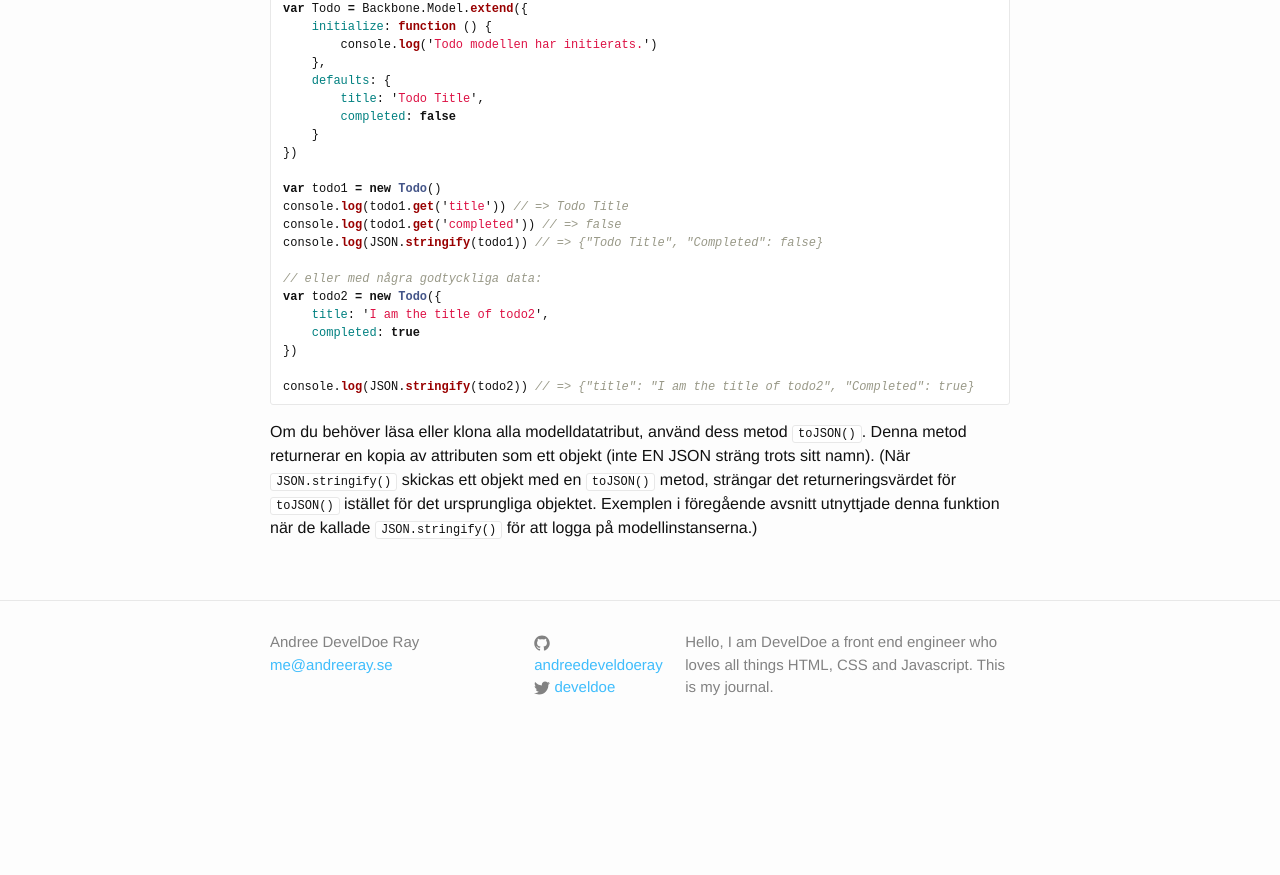
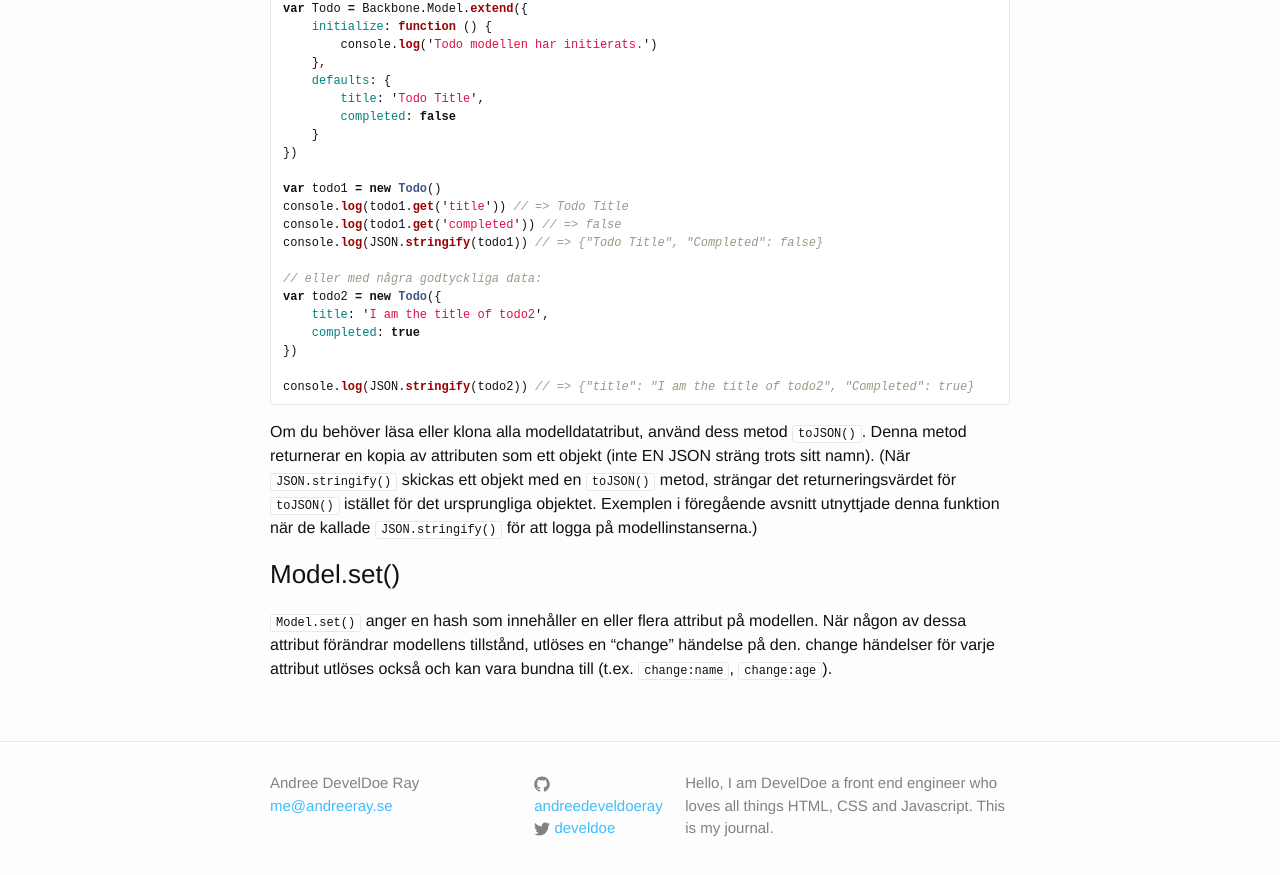
Before and after one commit to develdoe/develdoe.github.io, a Jekyll site: the page built from _posts/2017-10-30-backbonejs-basics.md, in a window 1280 px wide and 900 px high, scrolled down 2945 px. Shown: the top 875 px of the window. Built offline with Jekyll 4.4.1, drawn with Linux system fonts in a browser that asks for light colours; before the commit the page ends 3704 px from its top, so only the background shows below that.

Commit message:
Update 2017-10-30-backbonejs-basics.md

````diff
--- a/_posts/2017-10-30-backbonejs-basics.md
+++ b/_posts/2017-10-30-backbonejs-basics.md
@@ -137,3 +137,8 @@ console.log(JSON.stringify(todo2)) // => {"title": "I am the title of todo2", "C
 ```
 
 Om du behöver läsa eller klona alla modelldatatribut, använd dess metod `toJSON()`. Denna metod returnerar en kopia av attributen som ett objekt (inte EN JSON sträng trots sitt namn). (När `JSON.stringify()` skickas ett objekt med en `toJSON()` metod, strängar det returneringsvärdet för `toJSON()` istället för det ursprungliga objektet. Exemplen i föregående avsnitt utnyttjade denna funktion när de kallade `JSON.stringify()` för att logga på modellinstanserna.)
+
+
+### Model.set()
+
+`Model.set()` anger en hash som innehåller en eller flera attribut på modellen. När någon av dessa attribut förändrar modellens tillstånd, utlöses en "change" händelse på den. change händelser för varje attribut utlöses också och kan vara bundna till (t.ex. `change:name`, `change:age`).
````
